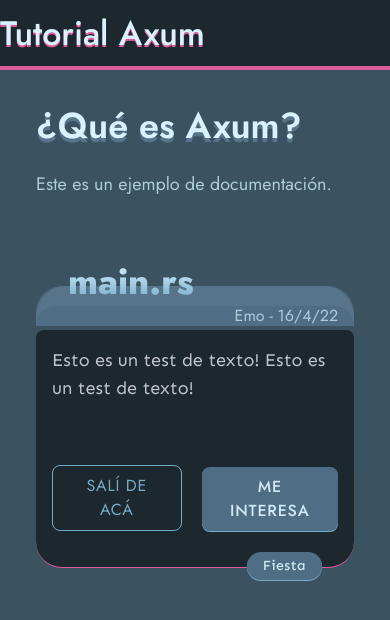
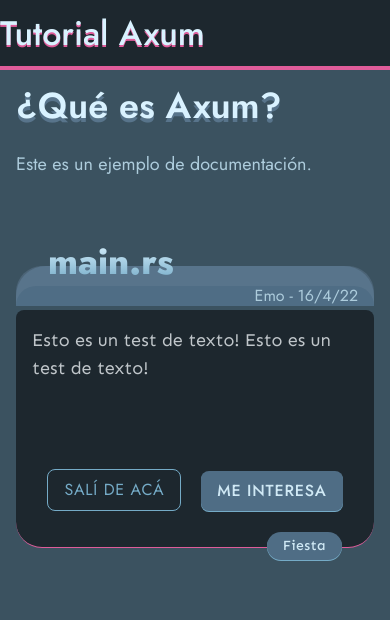
Before and after one commit to EmoPorEmilio/proyecto-viviana-test, a Next.js app: page / in a window 390 px wide. Shown: the top 620 px of the page. Built offline with nearby package versions, Linux system fonts and the light colour scheme.

Commit message:
paddings

```diff
--- a/components/Content/index.tsx
+++ b/components/Content/index.tsx
@@ -7,7 +7,7 @@ const Content = () => {
   return (
     <div className='bg-bg flex h-full'>
       <LateralNav />
-      <div className='flex flex-col p-9 flex-1'>
+      <div className='flex flex-col md:p-9 p-4 flex-1'>
         <h1 className='font-semibold text-primary-100 text-4xl drop-shadow-title-primary'>
           ¿Qué es Axum?
         </h1>
--- a/components/Dialog/index.tsx
+++ b/components/Dialog/index.tsx
@@ -39,7 +39,7 @@ const Dialog = () => (
         </div>
       </div>
     </div>
-    <div className='relative bottom-4 right-4 w-full'>
+    <div className='relative bottom-4 right-4 md:w-[500px]'>
       <div className='flex flex-row justify-end gap-2 pr-4'>
         <Chip
           type={ChipType.Primary}
```
